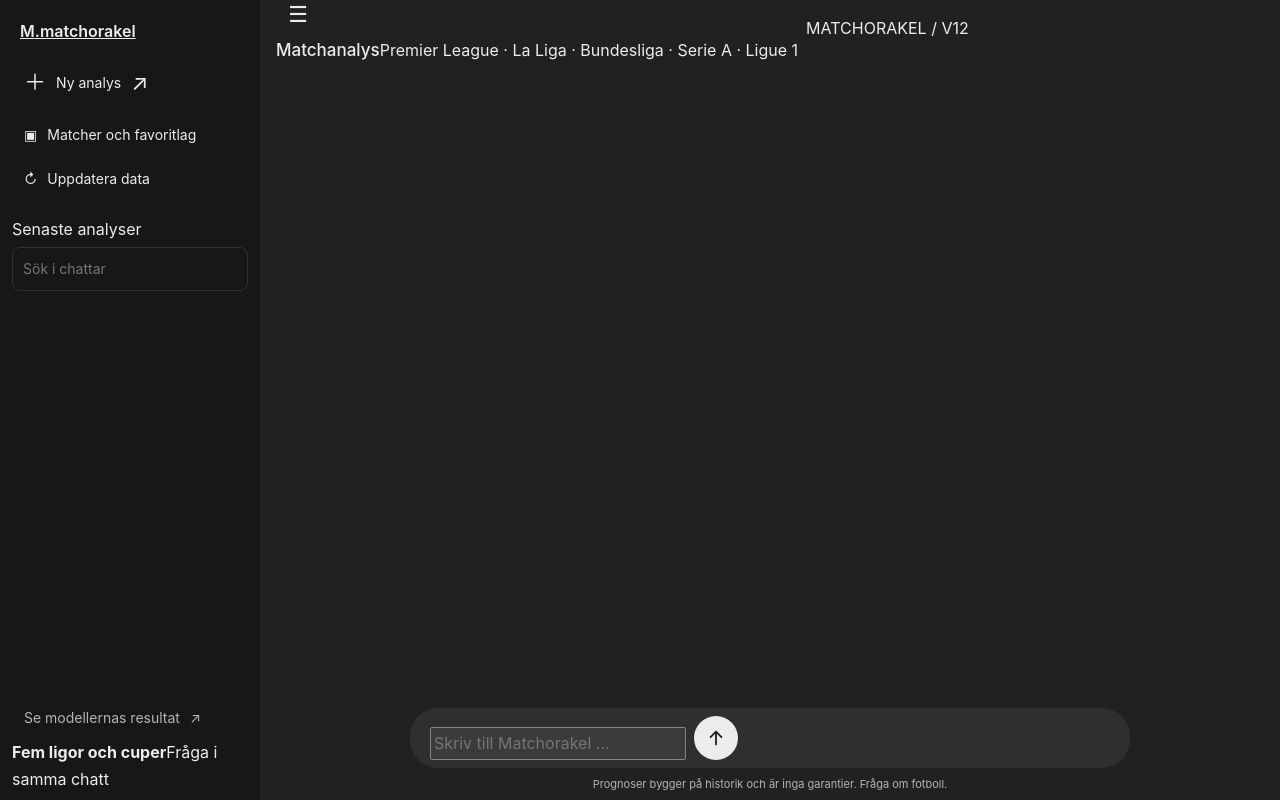
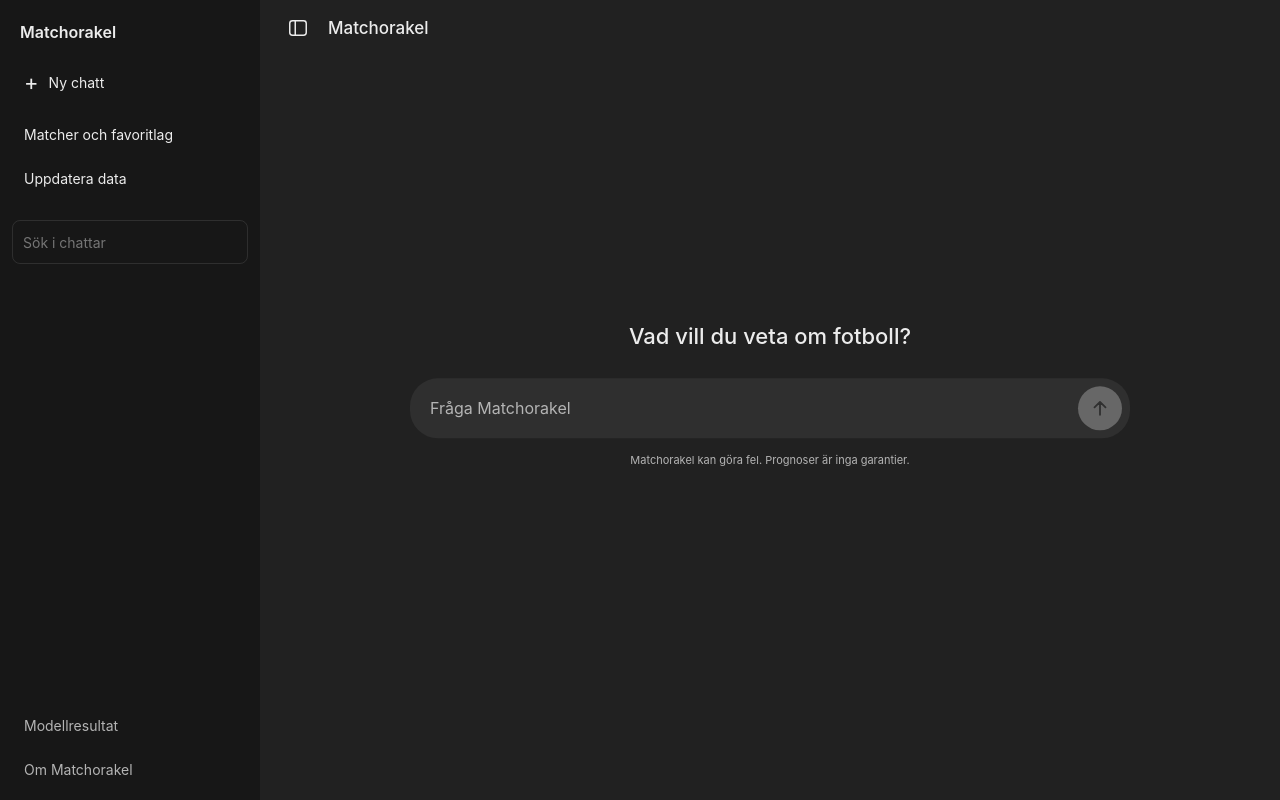
Before and after one commit to pixel-pixel-png/matchorakel, a Flask app: page / in a window 1280 px wide. Run offline with Flask 3, Linux system fonts and the light colour scheme; some web fonts are replaced.

Commit message:
Add files via upload

```diff
--- a/templates/404.html
+++ b/templates/404.html
@@ -5,6 +5,9 @@
   <meta name="viewport" content="width=device-width, initial-scale=1">
   <meta name="theme-color" content="#212121">
   <title>Sidan finns inte — Matchorakel</title>
+  <meta name="theme-color" content="#212121">
+  <link rel="icon" href="/static/favicon.svg" type="image/svg+xml">
+  <link rel="preload" href="/static/fonts/InterVariable.woff2" as="font" type="font/woff2" crossorigin>
   <link rel="stylesheet" href="{{ url_for('static', filename='style.css') }}">
 </head>
 <body class="report-body">
--- a/templates/evaluation.html
+++ b/templates/evaluation.html
@@ -4,12 +4,15 @@
   <meta charset="utf-8">
   <meta name="viewport" content="width=device-width, initial-scale=1">
   <title>Modellresultat — Matchorakel</title>
+  <meta name="theme-color" content="#212121">
+  <link rel="icon" href="/static/favicon.svg" type="image/svg+xml">
+  <link rel="preload" href="/static/fonts/InterVariable.woff2" as="font" type="font/woff2" crossorigin>
   <link rel="stylesheet" href="{{ url_for('static', filename='style.css') }}">
 </head>
 <body class="report-body">
   <main class="report-page">
     <a class="report-back" href="/">← Tillbaka till chatten</a>
-    <span class="welcome-badge">METOD & RESULTAT</span>
+
     <h1>Hur bra är modellerna?</h1>
     <p class="report-intro">De fem ligorna tränas separat. För varje liga används de första 60 % av matchdagarna för träning, nästa 20 % för modellval och sista 20 % för utvärdering. Matcher från samma dag hålls ihop. Resultattips för exakta måltal har inte testats separat.</p>
     {% if not reports %}<div class="report-card"><p>Inga nya resultat finns ännu. Kör <code>py train_model.py</code> och ladda om sidan.</p></div>{% endif %}
--- a/templates/index.html
+++ b/templates/index.html
@@ -2,57 +2,61 @@
 <html lang="sv">
 <head>
   <meta charset="utf-8">
-  <meta name="viewport" content="width=device-width, initial-scale=1">
+  <meta name="viewport" content="width=device-width, initial-scale=1, viewport-fit=cover">
   <meta name="theme-color" content="#212121">
-  <title>Matchorakel — matchanalys</title>
+  <meta name="description" content="Fråga Matchorakel om fotboll, matchstatistik och prognoser.">
+  <meta property="og:title" content="Matchorakel">
+  <title>Matchorakel</title>
+  <link rel="icon" href="{{ url_for('static', filename='favicon.svg') }}" type="image/svg+xml">
+  <link rel="preload" href="{{ url_for('static', filename='fonts/InterVariable.woff2') }}" as="font" type="font/woff2" crossorigin>
   <link rel="stylesheet" href="{{ url_for('static', filename='style.css') }}">
 </head>
 <body>
   <div class="app-shell">
-    <div class="mobile-scrim" id="scrim" hidden></div>
-    <aside class="sidebar" id="sidebar" aria-label="Samtal">
+    <button class="mobile-scrim" id="scrim" aria-label="Stäng sidopanel" tabindex="-1" hidden></button>
+    <aside class="sidebar" id="sidebar" aria-label="Chattar">
       <div class="sidebar-top">
-        <a class="brand" href="/" aria-label="Matchorakel, startsida"><span class="brand-icon">M<span class="brand-dot">.</span></span><span>matchorakel</span></a>
-        <button class="icon-button sidebar-close" id="closeSidebar" type="button" aria-label="Stäng meny">×</button>
+        <button class="brand" id="brandHome" type="button">Matchorakel</button>
+        <button class="icon-button sidebar-close" id="closeSidebar" type="button" aria-label="Stäng sidopanel">×</button>
       </div>
-      <button class="new-chat" id="newChat" type="button"><span class="plus-icon" aria-hidden="true">＋</span> Ny analys <span class="new-chat-arrow" aria-hidden="true">↗</span></button>
+      <button class="new-chat" id="newChat" type="button"><span aria-hidden="true">+</span> Ny chatt</button>
       <div class="quick-links">
-        <button id="openMatches" type="button">▣ <span>Matcher och favoritlag</span></button>
-        <button id="openData" type="button">↻ <span>Uppdatera data</span></button>
+        <button id="openMatches" type="button">Matcher och favoritlag</button>
+        <button id="openData" type="button" hidden>Uppdatera data</button>
       </div>
-      <div class="sidebar-section"><span>Senaste analyser</span></div>
-      <label class="sr-only" for="searchConversations">Sök bland chattar</label>
+      <label class="sr-only" for="searchConversations">Sök i chattar</label>
       <input id="searchConversations" class="conversation-search" placeholder="Sök i chattar" autocomplete="off">
-      <nav id="conversations" class="conversations" aria-label="Tidigare analyser"></nav>
+      <nav id="conversations" class="conversations" aria-label="Tidigare chattar"></nav>
       <div class="undo-toast" id="undoToast" role="status" hidden></div>
-      <a class="report-link" href="/evaluation">Se modellernas resultat <span aria-hidden="true">↗</span></a>
-      <div class="sidebar-bottom"><div class="live-dot" aria-hidden="true"></div><div><strong>Fem ligor och cuper</strong><span>Fråga i samma chatt</span></div></div>
+      <a class="report-link" href="/evaluation">Modellresultat</a>
+      <button class="report-link" id="openAbout" type="button">Om Matchorakel</button>
     </aside>
-
-    <div class="workspace">
+    <div class="workspace is-empty">
       <header class="topbar">
-        <div class="topbar-left"><button id="openSidebar" class="icon-button menu-button" type="button" aria-label="Öppna meny" aria-controls="sidebar" aria-expanded="false">☰</button><span class="topbar-title">Matchanalys</span><span class="topbar-divider"></span><span class="topbar-subtitle">Premier League · La Liga · Bundesliga · Serie A · Ligue 1</span></div>
-        <span class="version-label"><span class="version-dot"></span> MATCHORAKEL / V12</span>
+        <button id="openSidebar" class="icon-button" type="button" aria-label="Visa eller dölj sidopanel" aria-controls="sidebar" aria-expanded="true"><svg viewBox="0 0 24 24" aria-hidden="true"><rect x="3" y="4" width="18" height="16" rx="3"/><path d="M9 4v16"/></svg></button>
+        <span class="topbar-title">Matchorakel</span>
       </header>
-
-      <main class="chat-scroller" id="chat" aria-live="polite" aria-relevant="additions">
+      <main class="chat-scroller" id="chat" aria-label="Konversation">
         <div class="chat-content" id="chatContent"></div>
       </main>
-
+      <button id="scrollBottom" class="icon-button scroll-bottom" aria-label="Till senaste meddelandet" hidden>↓</button>
       <div class="composer-area">
+        <p class="welcome-line" id="welcomeLine">Vad vill du veta om fotboll?</p>
         <form id="composer" class="composer">
-          <label class="sr-only" for="message">Skriv till chatten</label>
-          <input id="message" name="message" maxlength="500" autocomplete="off" placeholder="Skriv till Matchorakel ..." required>
-          <button id="sendButton" type="submit" aria-label="Skicka fråga"><svg viewBox="0 0 24 24" fill="none" aria-hidden="true"><path d="M12 19V5m0 0-6 6m6-6 6 6" stroke="currentColor" stroke-width="2" stroke-linecap="round" stroke-linejoin="round"/></svg></button>
+          <label class="sr-only" for="message">Skriv till Matchorakel</label>
+          <textarea id="message" name="message" rows="1" maxlength="2000" autocomplete="off" placeholder="Fråga Matchorakel" required></textarea>
+          <button id="sendButton" type="submit" aria-label="Skicka fråga" disabled><svg viewBox="0 0 24 24" fill="none" aria-hidden="true"><path d="M12 19V5m0 0-6 6m6-6 6 6" stroke="currentColor" stroke-width="2" stroke-linecap="round" stroke-linejoin="round"/></svg></button>
         </form>
-        <p class="composer-caption">Prognoser bygger på historik och är inga garantier. <span id="chatCapability">Fråga om fotboll.</span></p>
+        <div id="followups" class="followups" aria-label="Föreslagen följdfråga"></div>
+        <p class="composer-caption">Matchorakel kan göra fel. Prognoser är inga garantier.</p>
       </div>
-      <section class="tool-panel" id="toolPanel" hidden aria-label="Verktyg">
-        <div class="tool-panel-header"><h2 id="panelTitle">Matcher</h2><button id="closePanel" type="button" aria-label="Stäng panel">×</button></div>
+      <dialog class="tool-panel" id="toolPanel" aria-labelledby="panelTitle">
+        <div class="tool-panel-header"><h2 id="panelTitle">Matcher</h2><button id="closePanel" class="icon-button" type="button" aria-label="Stäng">×</button></div>
         <div id="panelBody" class="tool-panel-body"></div>
-      </section>
+      </dialog>
+      <div class="sr-only" id="announcer" role="status" aria-live="polite"></div>
     </div>
   </div>
-  <script src="{{ url_for('static', filename='script.js') }}"></script>
+  <script src="{{ url_for('static', filename='script.js') }}" defer></script>
 </body>
 </html>
```
